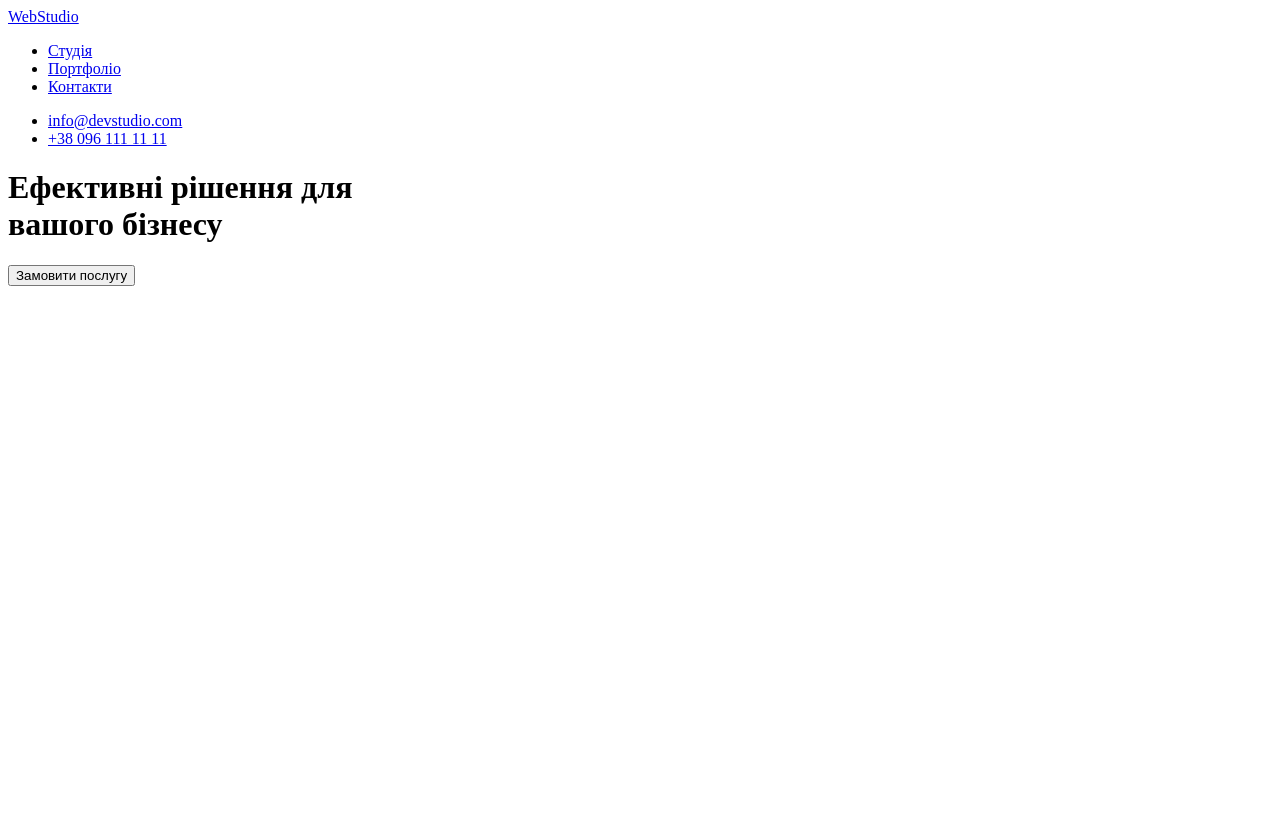
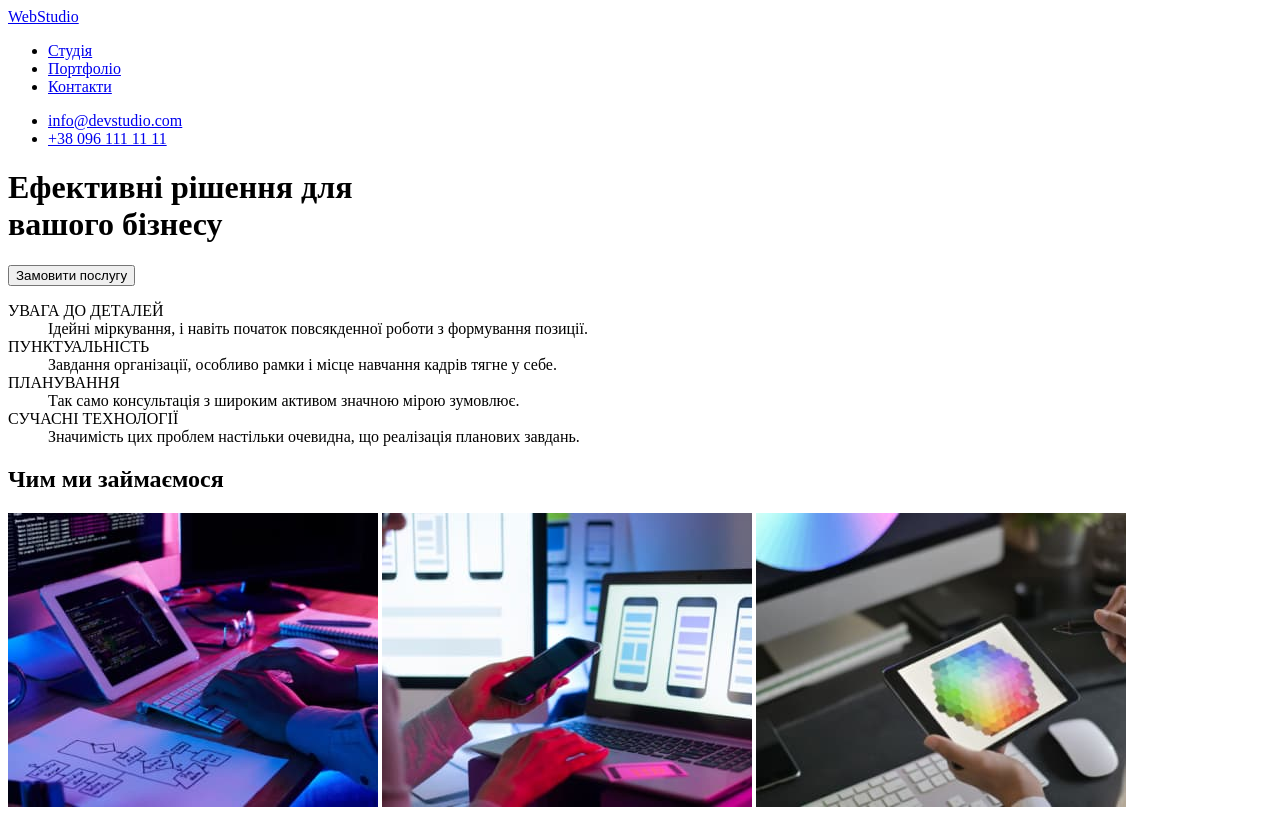
Before and after one commit to AnnaDux/goit-markup-hw-01, a plain HTML site: page index.html in a window 1280 px wide. Drawn offline with Linux system fonts and the light colour scheme.

Commit message:
main_content

```diff
--- a/index.html
+++ b/index.html
@@ -26,8 +26,25 @@
         <h1>Ефективні рішення для <br> вашого бізнесу</h1>
         <button>Замовити послугу</button>
     </header>
+
+    <main>
+        <dl>
+            <dt>УВАГА ДО ДЕТАЛЕЙ</dt>
+            <dd>Ідейні міркування, і навіть початок повсякденної роботи з формування позиції.</dd>
+            <dt>ПУНКТУАЛЬНІСТЬ</dt>
+            <dd>Завдання організації, особливо рамки і місце навчання кадрів тягне у себе.</dd>
+            <dt>ПЛАНУВАННЯ</dt>
+            <dd>Так само консультація з широким активом значною мірою зумовлює.</dd>
+            <dt>СУЧАСНІ ТЕХНОЛОГІЇ</dt>
+            <dd>Значимість цих проблем настільки очевидна, що реалізація планових завдань.</dd>
+        </dl>
+        <h2>Чим ми займаємося</h2>
+        <img width="370" src="./images/box 1.jpg" alt="Виважене планування і прискіпливість в риалізації ідей та побажань замовника">
+        <img width="370" src="./images/box 2.jpg" alt="Орінтованість дизайну на зручність і зрузумілість для користувача">
+        <img width="370" src="./images/box 3.jpg" alt="Творчий підхід, естетика і гармонічні поєднання">
+    </main>
+
     <div></div>
-    <main></main>
     <footer></footer>
 </body>
 </html>
```
